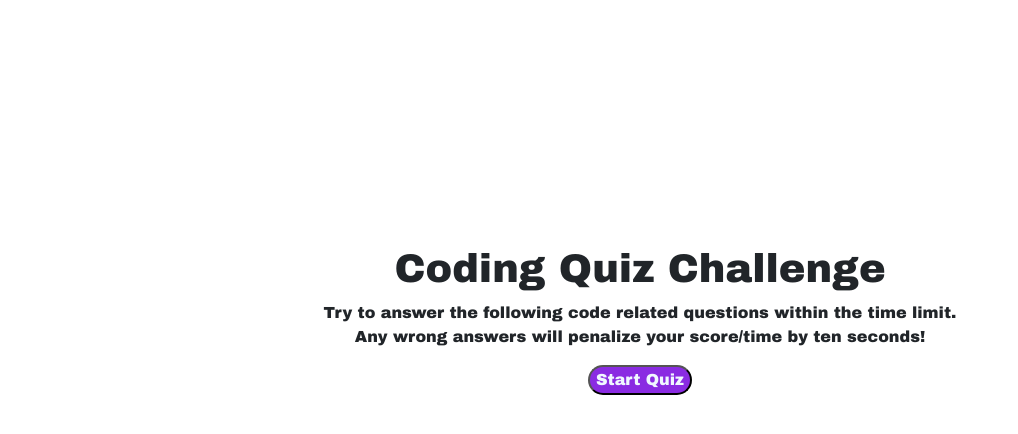
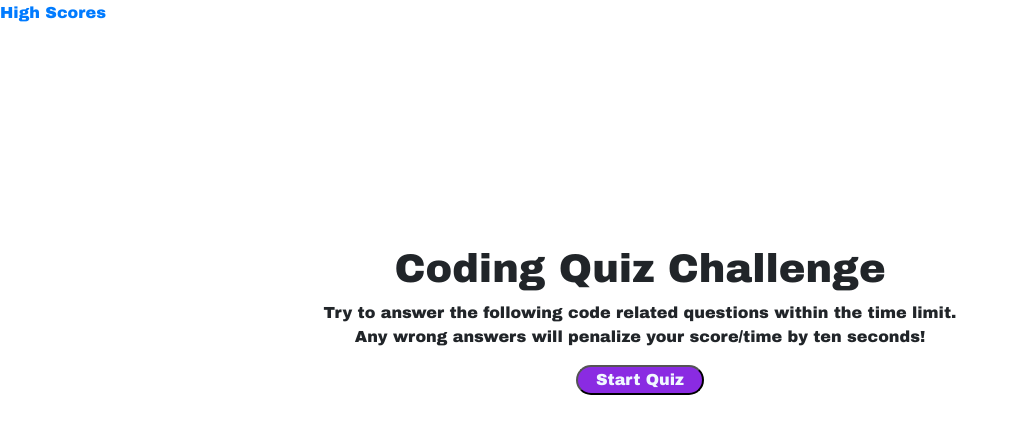
Before and after one commit to 256Mwilliams/CodeQuiz, a plain HTML site: page index.html in a window 1280 px wide. Shown: the whole page, without its empty margins (0-1018 px from the left). Drawn offline with nearby package versions, Linux system fonts and the light colour scheme.

Commit message:
added extra html files

```diff
--- a/assets/css/style.css
+++ b/assets/css/style.css
@@ -5,6 +5,7 @@
 #start {
   background-color: blueviolet;
   color: aliceblue;
+  width: 20%;
 }
 
 .centered {
--- a/index.html
+++ b/index.html
@@ -7,7 +7,7 @@
   <meta name="viewport" content="width=device-width, initial-scale=1, shrink-to-fit=no">
   <link rel="stylesheet" href="https://cdn.jsdelivr.net/npm/bootstrap@4.3.1/dist/css/bootstrap.min.css" integrity="sha384-ggOyR0iXCbMQv3Xipma34MD+dH/1fQ784/j6cY/iJTQUOhcWr7x9JvoRxT2MZw1T" crossorigin="anonymous">
   <link rel="stylesheet" href="./assets/css/style.css">
-  <title>Document</title>
+  <title>Quiz Challenge</title>
 </head>
 <body>
   <div class="centered">
@@ -18,9 +18,10 @@
     </div>
 
     <div class="subject">
-      <button id="start" class="rounded-pill" >Start Quiz</button>
+      <button href="/game.html" id="start" class="rounded-pill" >Start Quiz</button>
     </div>
   </div>
+  <a href="/highscores.html">High Scores</a>
   <script src="https://code.jquery.com/jquery-3.3.1.slim.min.js" integrity="sha384-q8i/X+965DzO0rT7abK41JStQIAqVgRVzpbzo5smXKp4YfRvH+8abtTE1Pi6jizo" crossorigin="anonymous"></script>
 <script src="https://cdn.jsdelivr.net/npm/popper.js@1.14.7/dist/umd/popper.min.js" integrity="sha384-UO2eT0CpHqdSJQ6hJty5KVphtPhzWj9WO1clHTMGa3JDZwrnQq4sF86dIHNDz0W1" crossorigin="anonymous"></script>
 <script src="https://cdn.jsdelivr.net/npm/bootstrap@4.3.1/dist/js/bootstrap.min.js" integrity="sha384-JjSmVgyd0p3pXB1rRibZUAYoIIy6OrQ6VrjIEaFf/nJGzIxFDsf4x0xIM+B07jRM" crossorigin="anonymous"></script>
```
Also changed, not shown: game.html (added), highscores.html (added).
